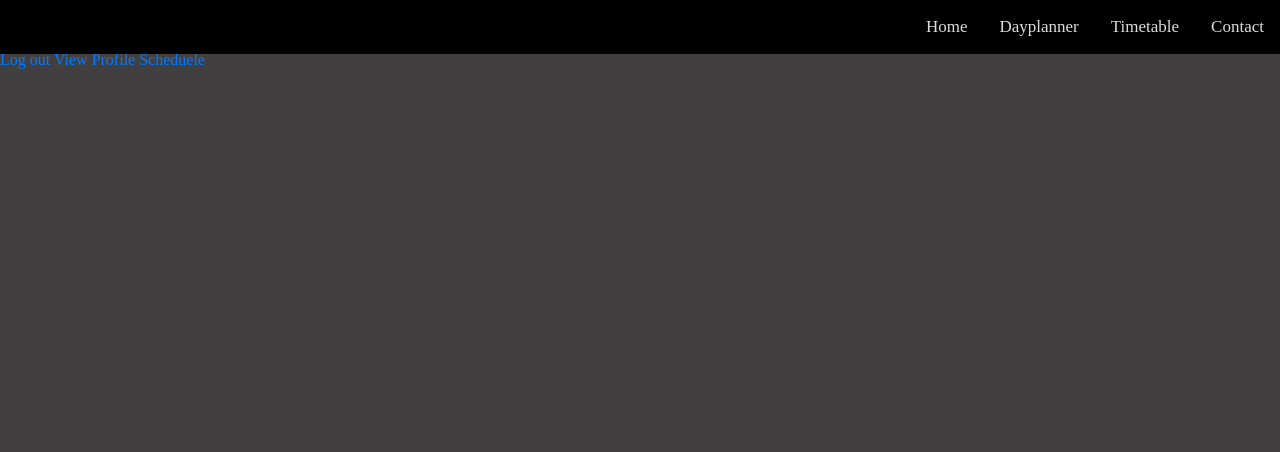
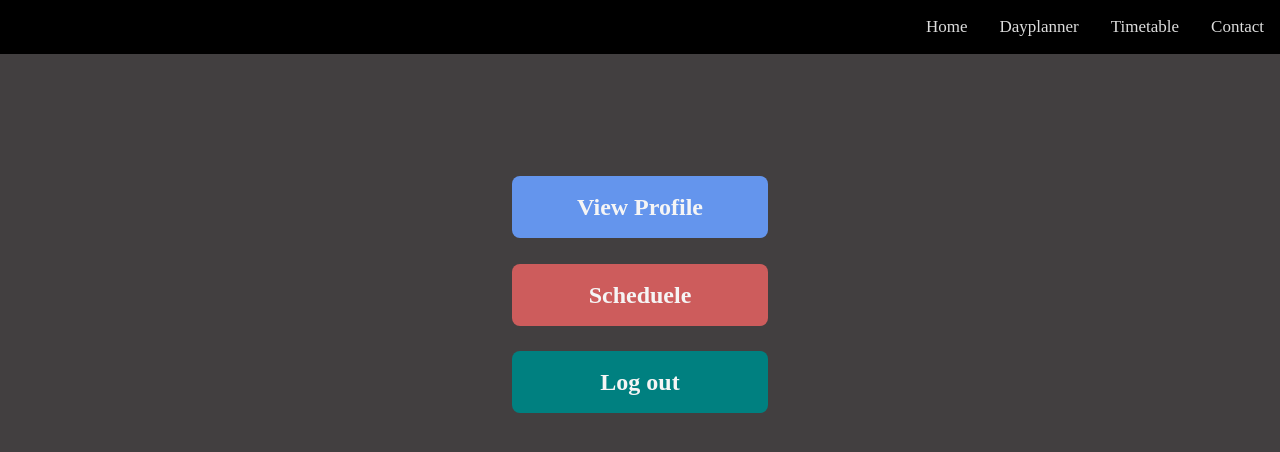
Before and after one commit to chris9515/WAD-Project, a Django app: page /ttplanner in a window 1280 px wide. Shown: the top 452 px of the page. Run offline with Django 3.2, Linux system fonts and the light colour scheme.

Commit message:
frontend changes part4

```diff
--- a/TTgenerator/templates/InstituteUse.html
+++ b/TTgenerator/templates/InstituteUse.html
@@ -33,6 +33,7 @@
         </li>
     </ul> -->
     <h1 style="color:white;font-family: 'Orelega One', cursive;font-size: 60px; margin-top: 5%; margin-bottom: 0%;"><b>Log in as:</b></h1>
+    <br>
     <div class="boxed">
 
         <div class = "center">
--- a/TTgenerator/templates/TTGen.html
+++ b/TTgenerator/templates/TTGen.html
@@ -13,7 +13,7 @@
   <script src="https://maxcdn.bootstrapcdn.com/bootstrap/4.5.2/js/bootstrap.min.js"></script>
 </head>
 <body>
-    <h1 style="color:rgb(30, 133, 180);font-family: 'Orelega One', cursive;font-size: 80px;"><b>Time Table Planner</b></h1>
+    <h1 style="margin-top: 3%;color:rgb(30, 133, 180);font-family: 'Orelega One', cursive;font-size: 80px;"><b>Time Table Planner</b></h1>
     <h2 id="tim" style="color:bisque;"><b></b></h2><br>
 
     <div class="center" style="margin-top: 3%;">
--- a/TTgenerator/templates/TimeTablePlanner.html
+++ b/TTgenerator/templates/TimeTablePlanner.html
@@ -7,13 +7,18 @@
     <link rel="stylesheet" href="{% static 'css/SASS/TimeTablePlanner.css' %}">
 </head>
 {% csrf_token %}
-<a href="{% url 'logout' %}">Log out</a>
+<div class="buttons">
 {% if user.is_staff %}
-    <a href="{% url 'teacherProfile' %}">View Profile</a>
+<div class="viewprobtn">
+    <a href="{% url 'teacherProfile' %}">View Profile</a></div>
 {% elif not user.is_staff %}
-    <a href="{% url 'studentProfile' %}">View Profile</a>
+<div class="viewprobtn">
+    <a href="{% url 'studentProfile' %}">View Profile</a></div>
 {% endif %}
-<a href="{% url 'create_schedule' %}">Scheduele</a>
-
+<div class="schbtn">
+<a href="{% url 'create_schedule' %}">Scheduele</a></div>
+<div class="logoutbtn">
+    <a href="{% url 'logout' %}">Log out</a></div>
+</div>
 
 {% endblock %}
--- a/todolist/static/css/WAD_Project.css
+++ b/todolist/static/css/WAD_Project.css
@@ -75,7 +78,39 @@
 .signup_div a{
   color: #423F40;
 }
-
+.buttons{
+  margin: 10% 40%;
+}
+.logoutbtn{
+  text-align: center;
+  border-radius: 8px;
+  background-color:teal;
+  margin-top: 10%;
+  padding:13px 20px;
+  cursor: pointer;
+  }
+  .viewprobtn{
+    text-align: center;
+    border-radius: 8px;
+    background-color:cornflowerblue;
+    margin-top: 10%;
+    padding:13px 20px;
+    cursor: pointer;
+    }
+    .schbtn{
+      text-align: center;
+      border-radius: 8px;
+      background-color:indianred;
+      margin-top: 10%;
+      padding:13px 20px;
+      cursor: pointer;
+      }
+  .buttons a{
+    text-decoration: none;
+    color: whitesmoke;
+    font-size: 24px;
+    font-weight:700;
+  }
 .username_div, .password_div, .submit_div{
   margin: 10px 0px;
   width: 55%;
--- a/todolist/templates/dailyPlanner.html
+++ b/todolist/templates/dailyPlanner.html
@@ -14,7 +14,7 @@
         <link href="https://fonts.googleapis.com/css2?family=Orelega+One&display=swap" rel="stylesheet">
 </head>
 <body>
-    <h1 style="color:white;font-family: 'Orelega One', cursive;font-size: 50px;"><b>To-Do List</b></h1>
+    <h1 style="color:white;font-family: 'Orelega One', cursive;font-size: 50px; margin-top: 3%;"><b>To-Do List</b></h1>
     <div class="todolist_main">
         <form method="POST" class="header">
             {% csrf_token %}
```
Also changed, not shown: other parts of todolist/static/css/WAD_Project.css (+23 -10 lines), todolist/templates/home.html (+4 -4 lines).
